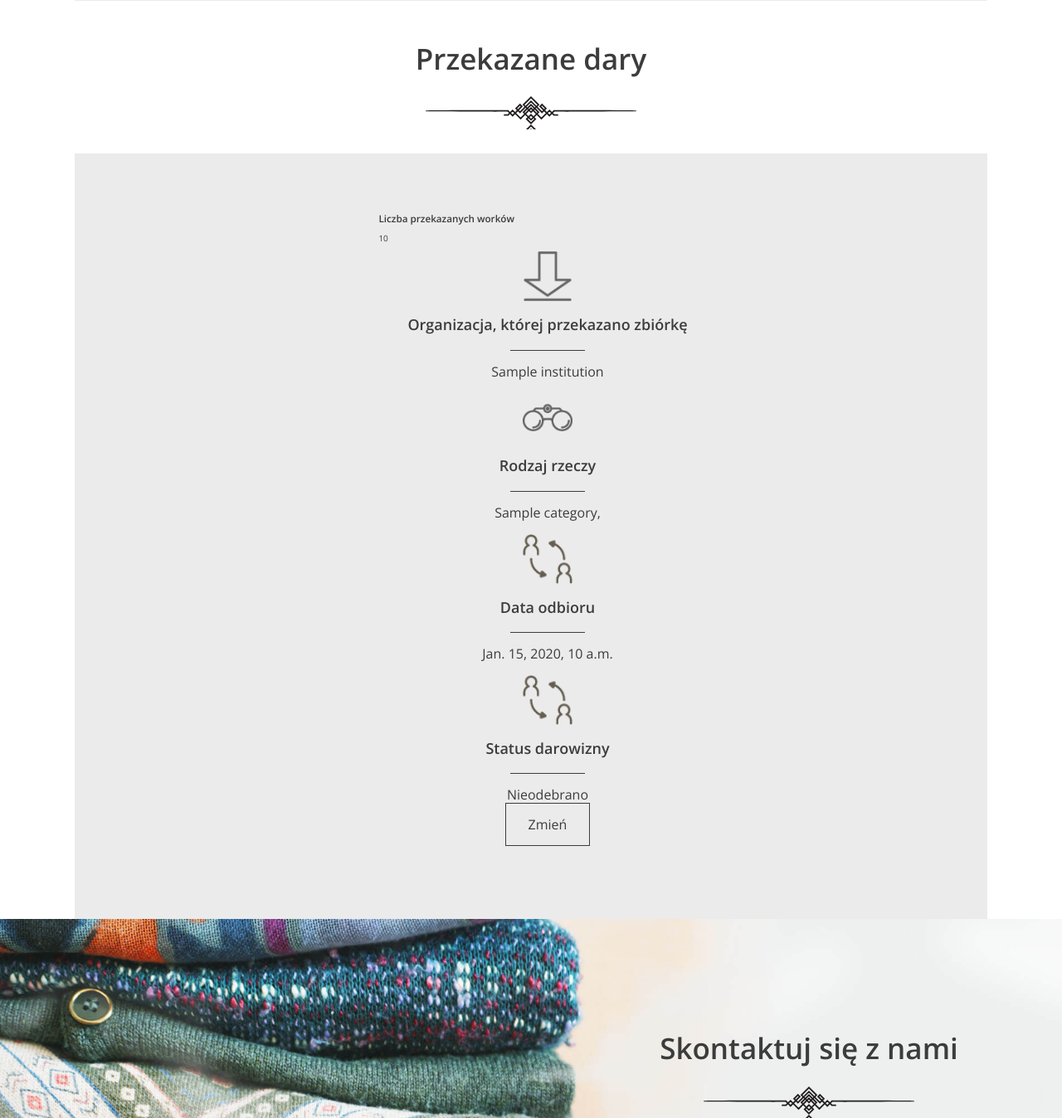
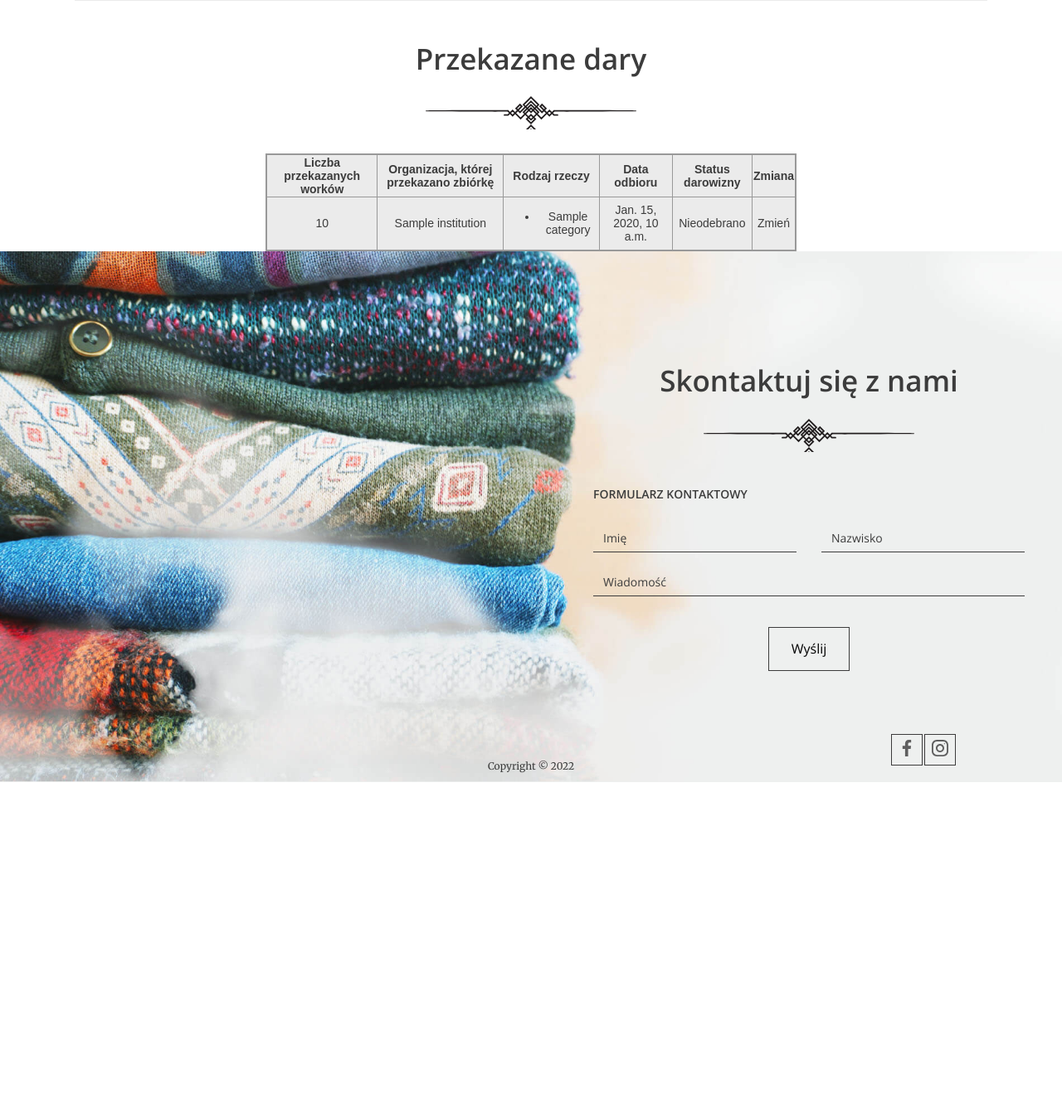
Before and after one commit to TeresaB-M/charity_donation_app, a Django app: template charity_donation_app/templates/profile.html in a window 1280 px wide. Shown: the part 1202-2550 px from the top of the page at 83% size. After the commit the page ends 2145 px from the top, so only its background shows below. Run offline with Django 4.2, Linux system fonts and the light colour scheme; the template is opened without the code that fills it: most values are stand-ins (such as "Sample title", 1, 10 or a date in 2020).

Commit message:
add table to profile

```diff
--- a/charity_donation_app/templates/profile.html
+++ b/charity_donation_app/templates/profile.html
@@ -4,6 +4,26 @@
 {% block title %}Profil użytkownika{% endblock %}
 
 {% block content %}
+
+    <style>
+table.center {
+    border-collapse: collapse;
+    border:2px solid #999;
+    margin-left: 25%;
+    margin-right: 25%;
+    font-size: 14px;
+    font-family: sans-serif;
+    min-width: 400px;
+    text-align: center;
+
+}
+table td, table th, table tr{
+    border-collapse: collapse;
+    background-color: #ebebeb;
+    border:1px solid #999;
+    text-align: center;
+}
+</style>
     <section class="login-page">
         <h2>Profil użytkownika</h2>
         <div class="steps--container">
@@ -25,48 +45,40 @@
     <section id="donations">
         <h2>Przekazane dary</h2>
 
-        <div class="steps--container">
-             <ul>{% for donation in donations %}
-               <div {% if donation.is_taken == False %}class="steps--item"
-                    {% else %}class="steps--item2"{% endif %}>
-                    <span class="icon icon--hands"></span>
 
-                    <h3>Liczba przekazanych worków</h3>
-                    <p>{{ donation.quantity }}</p>
-                </div>
-                <div class="steps--item">
-                    <span class="icon icon--arrow"></span>
-                    <h3>Organizacja, której przekazano zbiórkę</h3>
-                    <p>{{ donation.institution.name }}</p>
-                </div>
-                <div class="steps--item">
-                    <span class="icon icon--glasses"></span>
-                    <h3>Rodzaj rzeczy</h3>
-                 <div class="col"><div class="text">
-                    <p>{% for category in donation.categories.all %}{{ category}}, {% endfor %}</p>
-                </div> </div>
-                <div class="steps--item">
-                    <span class="icon icon--courier"></span>
-                    <h3>Data odbioru</h3>
-                    <p>{{ donation.pick_up_date }}</p>
-                </div>
-                <div class="steps--item">
-                    <span class="icon icon--courier"></span>
-                    <h3>Status darowizny</h3>
+    <table class="center">
+            <tr>
+                <th>Liczba przekazanych worków</th>
+                <th>Organizacja, której przekazano zbiórkę</th>
+                <th>Rodzaj rzeczy</th>
+                <th>Data odbioru</th>
+                <th>Status darowizny</th>
+                <th>Zmiana</th>
+            </tr>
 
 
-                    <p>{% if donation.is_taken == True %}  <span style ="color: red"> Odebrano<br></span>
+             {% for donation in donations %}
+               {% if donation.is_taken == False %}
+                    {% else %} {% endif %}
+                 <tr>
+                 <td>{{ donation.quantity }}</td>
+                 <td>{{ donation.institution.name }}</td>
+                <td>
+                    <ul>
+                        {% for category in donation.categories.all %}
+                            <li>{{ category}}</li> {% endfor %}
+                    </ul>
+               </td>
 
-                    {% else %} Nieodebrano<br>{% endif %}
-                    <a href="/edit_donation/{{ donation.id }}/" class="btn">Zmień</a></p>
-                </div>
-                <br>
+               <td>{{ donation.pick_up_date }}</td>
+               <td>{% if donation.is_taken == True %}  <span style ="color: red"> Odebrano</span>
 
+                    {% else %} Nieodebrano<br>{% endif %}</td>
+                    <td><a href="/edit_donation/{{ donation.id }}/" >Zmień</a></td>
+                </tr>
             {% endfor %}
-                 </div>
 
-             </ul>
-        </div>
+    </table>
     </section>
 
 {% endblock %}
```
